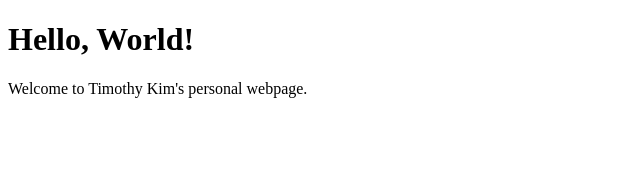
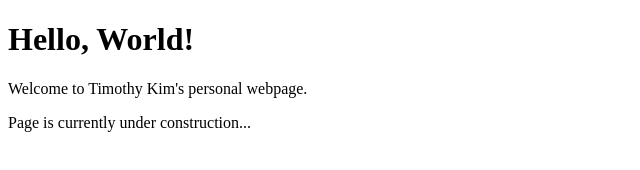
Before and after one commit to tdkim52/tdkim52.github.io, a plain HTML site: page index.html in a window 1280 px wide. Shown: the whole page, without its empty margins (0-640 px from the left). Drawn offline with Linux system fonts and the light colour scheme.

Commit message:
under construction

```diff
--- a/index.html
+++ b/index.html
@@ -3,5 +3,6 @@
 		<body>
 			<h1>Hello, World!</h1>
 			<p> Welcome to Timothy Kim's personal webpage.</p>
+			<p> Page is currently under construction...</p>
 		</body>
 	</html>
```
